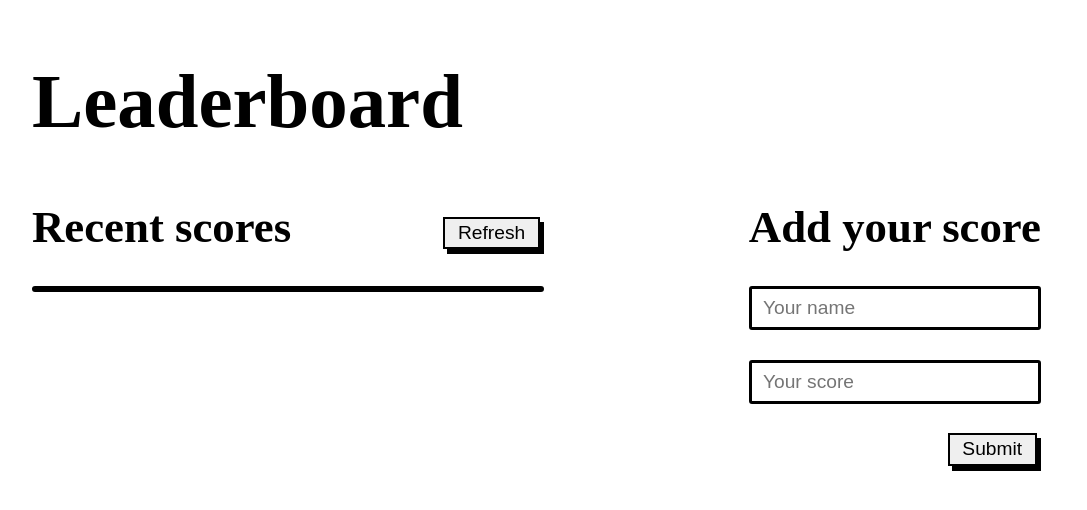
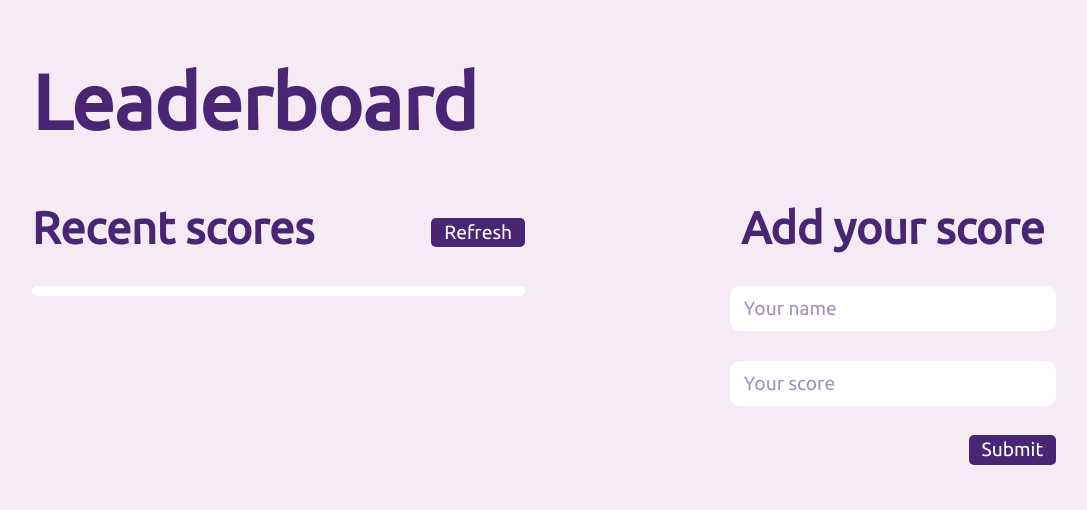
Before and after one commit to jevazquezb/Leaderboard, a website built with webpack: page src/index.html in a window 1280 px wide. Shown: the whole page, without its empty margins (96-1183 px from the left). Built offline with nearby package versions, Linux system fonts and the light colour scheme; no server answers.

Commit message:
Add styles to style.css file

```diff
--- a/src/styles/style.css
+++ b/src/styles/style.css
@@ -1,3 +1,11 @@
+@import url('https://fonts.googleapis.com/css2?family=Ubuntu&display=swap');
+
+body {
+  background-color: #f6ebf4;
+  color: #482673;
+  font-family: 'Ubuntu', sans-serif;
+}
+
 .main-cont {
   width: 80%;
   margin: 5vw auto;
@@ -5,6 +13,7 @@
 
 .font-size {
   font-size: 1.5vw;
+  font-family: 'Ubuntu', sans-serif;
 }
 
 h1 {
@@ -26,7 +35,6 @@ h1 {
   display: flex;
   justify-content: space-between;
   align-items: center;
-  padding-right: 4px;
 }
 
 h2 {
@@ -36,10 +44,12 @@ h2 {
 }
 
 .btn {
-  box-shadow: 4px 5px #000;
-  border: 2px solid #000;
+  border: none;
   padding: 0.2rem 0.8rem;
   box-sizing: border-box;
+  background-color: #482673;
+  color: #fff;
+  border-radius: 5px;
 }
 
 .btn:hover {
@@ -47,18 +57,19 @@ h2 {
 }
 
 ul {
-  border: 3px solid #000;
-  border-radius: 3px;
+  border: 5px solid #fff;
+  border-radius: 10px;
   margin-top: 2vw;
 }
 
 li {
   padding: 0.5rem 0.7rem;
   font-weight: bold;
+  background-color: #fff;
 }
 
 ul li:nth-child(even) {
-  background-color: #b8b8b8;
+  background-color: #f6ebf4;
 }
 
 .form-title {
@@ -73,15 +84,20 @@ form {
 }
 
 .input-data {
-  border: 3px solid #000;
+  border: 3px solid #fff;
   outline: none;
   padding: 0.5rem 0.7rem;
-  border-radius: 3px;
+  border-radius: 10px;
   box-sizing: border-box;
+  color: #482673;
+}
+
+.input-data::placeholder {
+  color: #482673;
+  opacity: 0.5;
 }
 
 .sub-btn {
   align-self: flex-end;
-  margin-right: 4px;
   margin-bottom: 1rem;
 }
```
